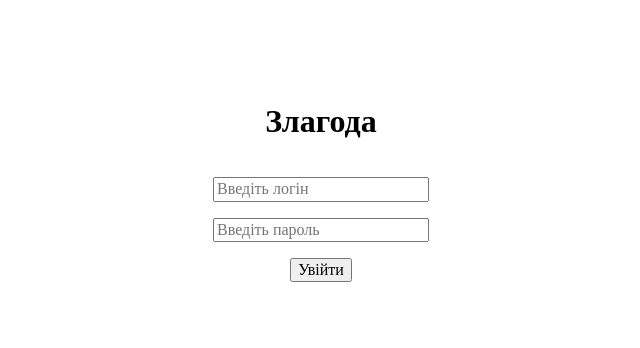
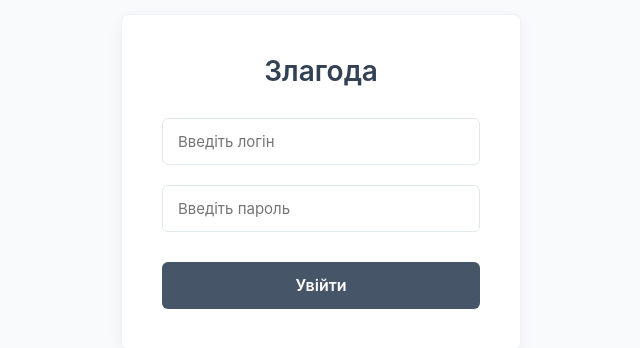
Before and after one commit to phylaren/ais-supermarket, a React (Vite) app in the folder client/: page /login in a window 1280 px wide. Shown: the part 218-566 px from the top of the page, without its empty margins (319-959 px from the left). Built offline with nearby package versions, Linux system fonts and the light colour scheme.

Commit message:
feat: add beautiful style to login and main

```diff
--- a/client/src/login/Login.jsx
+++ b/client/src/login/Login.jsx
@@ -47,6 +47,7 @@ export default function Login() {
                 {errorMessage && <ErrorMessage text={errorMessage} />}
 
                 <input
+                    className={style.inputField}
                     type="text"
                     placeholder="Введіть логін"
                     value={login}
@@ -55,6 +56,7 @@ export default function Login() {
                 />
 
                 <input
+                    className={style.inputField}
                     type="password"
                     placeholder="Введіть пароль"
                     value={password}
@@ -62,16 +64,16 @@ export default function Login() {
                     required
                 />
 
-                <button type="submit">Увійти</button>
+                <button className={style.submitButton} type="submit">Увійти</button>
             </form>
         </div>
     )
 }
 
 function PageName({ name }) {
-    return <h1>{name}</h1>
+    return <h1 className={style.title}>{name}</h1>
 }
 
 function ErrorMessage({ text }) {
-    return <p>{text}</p>
+    return <p className={style.errorMessage}>{text}</p>
 }
--- a/client/src/login/login.module.css
+++ b/client/src/login/login.module.css
@@ -1,29 +1,79 @@
 .pageContainer {
-    width: 100%;
-    height: 100%;
+    width: 100vw;
+    height: 100vh;
     display: flex;
     justify-content: center;
     align-items: center;
+    background-color: #f8fafc;
+    font-family: -apple-system, BlinkMacSystemFont, "Segoe UI", Roboto, Helvetica, Arial, sans-serif;
 }
 
 .loginContainer {
     display: flex;
     flex-direction: column;
-    align-items: center;
-    gap: 16px;
-    /*i should add constants*/
+    align-items: stretch;
+    gap: 20px;
+    width: 100%;
+    max-width: 400px;
+    padding: 40px;
+    background-color: #ffffff;
+    border-radius: 8px;
+    box-shadow: 0 4px 15px rgba(0, 0, 0, 0.05);
+    border: 1px solid #edf2f7;
+    box-sizing: border-box;
 }
 
-input {
-    width: 100%;
+.title {
+    text-align: center;
+    margin: 0 0 10px 0;
+    color: #334155;
+    font-size: 28px;
+    font-weight: 600;
 }
 
-h1 {
+.inputField {
+    width: 100%;
+    padding: 14px 15px;
+    font-size: 15px;
+    color: #334155;
+    background-color: #ffffff;
+    border: 1px solid #e2e8f0;
+    border-radius: 6px;
+    transition: border-color 0.2s ease, box-shadow 0.2s ease;
+    box-sizing: border-box;
+}
+
+.inputField:focus {
+    outline: none;
+    border-color: #475569;
+    box-shadow: 0 0 0 3px rgba(71, 85, 105, 0.1);
+}
+
+.submitButton {
+    width: 100%;
+    padding: 14px 15px;
+    font-size: 16px;
+    font-weight: 600;
+    color: #ffffff;
+    background-color: #475569;
+    border: none;
+    border-radius: 6px;
+    cursor: pointer;
+    transition: background-color 0.2s ease;
+    margin-top: 10px;
+}
+
+.submitButton:hover {
+    background-color: #334155;
+}
+
+.errorMessage {
+    color: #dc2626;
+    background-color: #fef2f2;
+    border: 1px solid #fecaca;
+    padding: 12px;
+    border-radius: 6px;
+    font-size: 14px;
     text-align: center;
     margin: 0;
 }
-
-p {
-    color: red;
-    margin: 0;
-}
--- a/client/src/main/Main.jsx
+++ b/client/src/main/Main.jsx
@@ -5,7 +5,6 @@ import { Link, Outlet, useLocation } from "react-router-dom"
 import style from "./Main.module.css"
 
 import PageName from "../pageElems/PageName"
-import headerStyle from "../pageElems/headerStyle.module.css"
 
 import {getCategories} from "./categories.js";
 
@@ -32,10 +31,13 @@ export default function Main(){
 
 export function PageCategories({categories}){
     return(
-        <ul>
+
+        <ul className={style.categoriesGrid}>
             {categories.map(category=>(
-                <li key={category.link}>
-                    <Link to={`${category.link}`}>{category.name}</Link>
+                <li key={category.link} className={style.categoryCard}>
+                    <Link to={`${category.link}`} className={style.categoryLink}>
+                        {category.name}
+                    </Link>
                 </li>
             ))}
         </ul>
--- a/client/src/main/Main.module.css
+++ b/client/src/main/Main.module.css
@@ -1,45 +1,66 @@
 .pageContainer {
+    min-height: 100vh;
+    width: 100%;
+    display: flex;
+    flex-direction: column;
+    align-items: center;
+    background-color: #f8fafc;
+    box-sizing: border-box;
+    font-family: -apple-system, BlinkMacSystemFont, "Segoe UI", Roboto, Helvetica, Arial, sans-serif;
+}
+
+.categoriesGrid {
+    list-style: none;
+    margin: 0 auto;
+    padding: 40px 20px;
+    width: 100%;
+    max-width: 1000px;
+    display: grid;
+    grid-template-columns: repeat(auto-fit, minmax(280px, 1fr));
+    gap: 24px;
+}
+
+.categoryCard {
+    background-color: #ffffff;
+    border: 1px solid #edf2f7;
+    border-radius: 12px;
+    box-shadow: 0 4px 6px rgba(0, 0, 0, 0.02);
+    transition: all 0.3s ease;
+    overflow: hidden;
+}
+
+.categoryCard:hover {
+    transform: translateY(-5px);
+    box-shadow: 0 12px 24px rgba(0, 0, 0, 0.08);
+    border-color: #cbd5e1;
+    cursor: pointer;
+}
+
+.categoryLink {
+    display: flex;
+    align-items: center;
+    justify-content: center;
     width: 100%;
     height: 100%;
+    padding: 40px 20px;
+    text-decoration: none;
+    color: #475569;
+    font-size: 22px;
+    font-weight: 600;
+    text-align: center;
+    box-sizing: border-box;
+    transition: color 0.3s ease;
+}
+
+.categoryCard:hover .categoryLink {
+    color: #0f172a;
+}
+
+.contentArea {
+    width: 100%;
+    max-width: 1400px;
+    flex-grow: 1;
     display: flex;
     flex-direction: column;
-    justify-content: flex-start;
-    align-items: center;
+    margin-top: 20px;
 }
-
-ul {
-    list-style: none;
-    margin: 0;
-    padding: 0;
-    width: 100%;
-    height: 100%;
-    display: flex;
-    flex-direction: column;
-    justify-content: center;
-    align-items: center;
-    gap: 8px;
-}
-
-a{
-    text-decoration: none;
-    color: black;
-    font-size: 32px;
-}
-
-li{
-    padding: 8px;
-    border: 1px solid black;
-    width: 25%;
-    text-align: center;
-}
-
-li a {
-    display: block;
-    width: 100%;
-    height: 100%;
-}
-
-li:hover{
-    cursor: pointer;
-    background-color: aliceblue;
-}
--- a/client/src/pageElems/PageName.jsx
+++ b/client/src/pageElems/PageName.jsx
@@ -1,5 +1,7 @@
+import style from './PageName.module.css';
+
 export default function PageName({name}) {
     return (
-        <header>{name}</header>
+        <header className={style.header}>{name}</header>
     )
 }
--- /dev/null
+++ b/client/src/pageElems/PageName.module.css
@@ -0,0 +1,13 @@
+.header {
+    width: 100%;
+    background-color: #475569;
+    color: #ffffff;
+    padding: 20px 40px;
+    font-size: 24px;
+    font-weight: 600;
+    text-align: center;
+    box-shadow: 0 4px 6px rgba(0, 0, 0, 0.1);
+    box-sizing: border-box;
+    margin: 0;
+    letter-spacing: 1px;
+}
--- a/client/src/pageElems/headerStyle.module.css
+++ /dev/null
@@ -1,9 +0,0 @@
-header {
-    align-self: baseline;
-    padding: 16px;
-    background-color: brown;
-    width: 100%;
-    color: white;
-    font-size: 32px;
-    text-align: center;
-}
```
Also changed, not shown: 1 other file (tests, documents, lock files or other folders).
